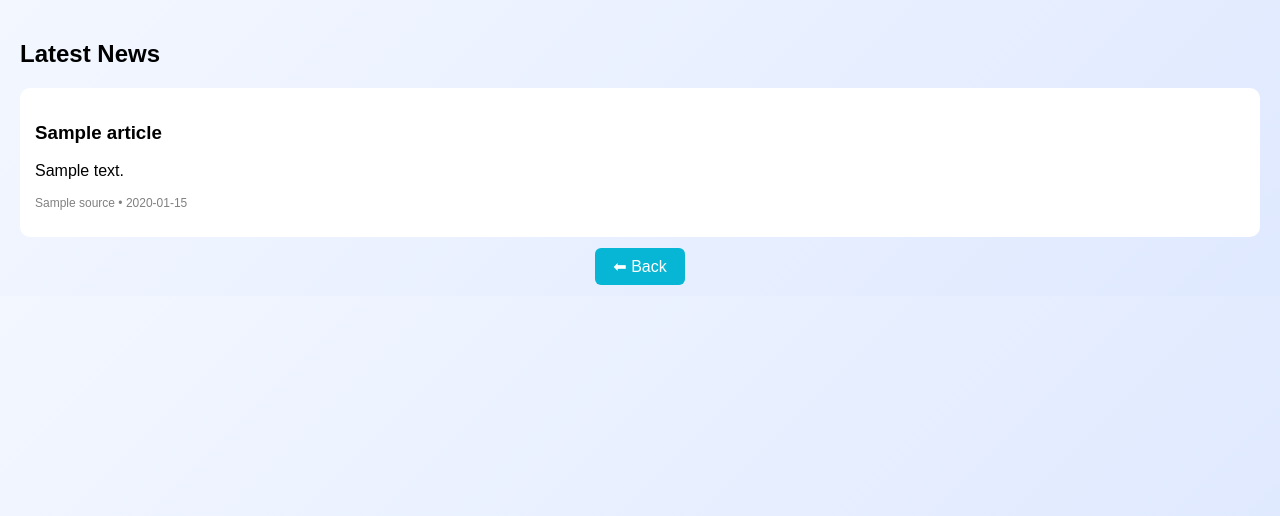
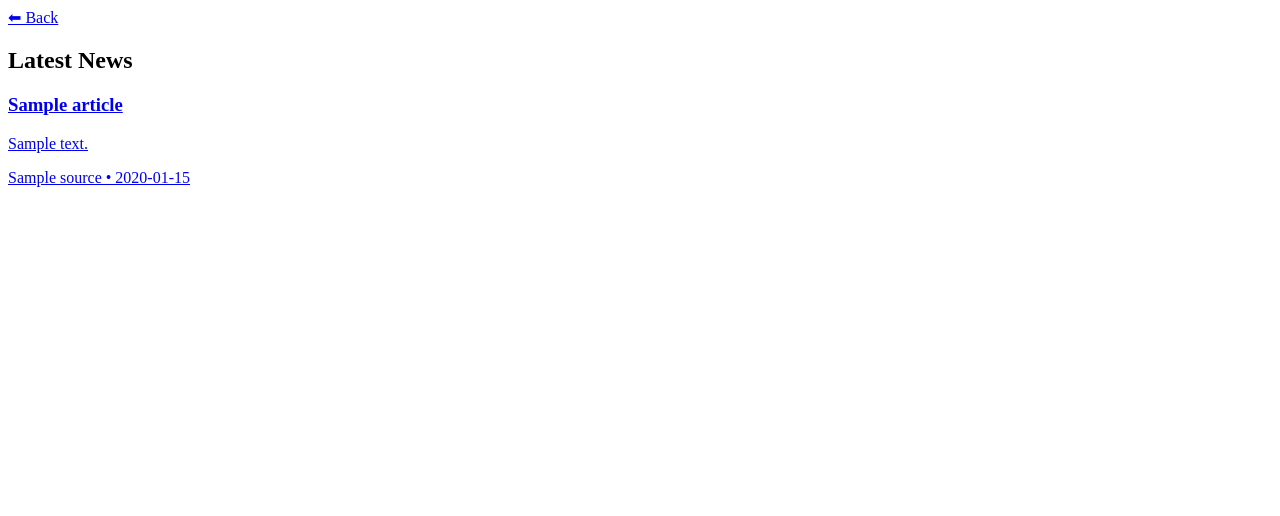
Before and after one commit to AshHole24/fake-news-detection, a Flask app: page /latest in a window 1280 px wide. Shown: the top 516 px of the page. Run offline with Flask 3, Linux system fonts and the light colour scheme; tables that the repository leaves empty hold one stand-in row (values such as "Sample post"); a database or web service that is not in the repository returns one stand-in record (values such as "Sample title"); data that the repository does not hold is empty; parts of the project's set-up code (start-up, migrations or seed data) failed here and were passed over.

Commit message:
Update latest.html

```diff
--- a/templates/latest.html
+++ b/templates/latest.html
@@ -1,11 +1,8 @@
-<!DOCTYPE html>
-<html>
-<head>
-<title>Latest News</title>
-<link rel="stylesheet" href="/static/style.css">
-</head>
+<body>
 
-<body>
+<div class="top-bar">
+<a href="/" class="news-btn">⬅ Back</a>
+</div>
 
 <div class="container">
 
@@ -31,11 +28,4 @@
 
 </div>
 
-<div class="bottom-buttons">
-<a href="/" class="news-btn">⬅ Back</a>
 </div>
-
-</div>
-
-</body>
-</html>
```
